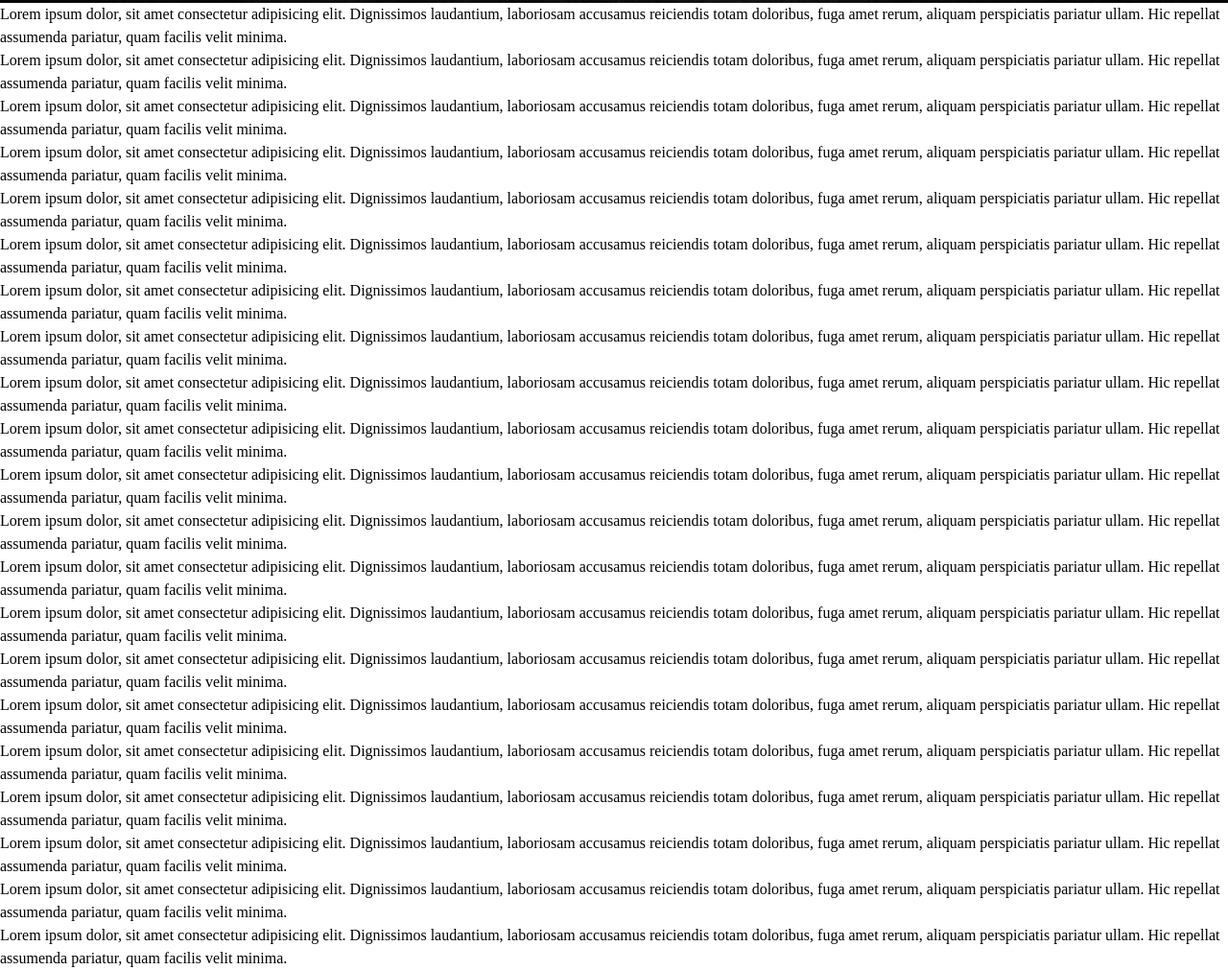
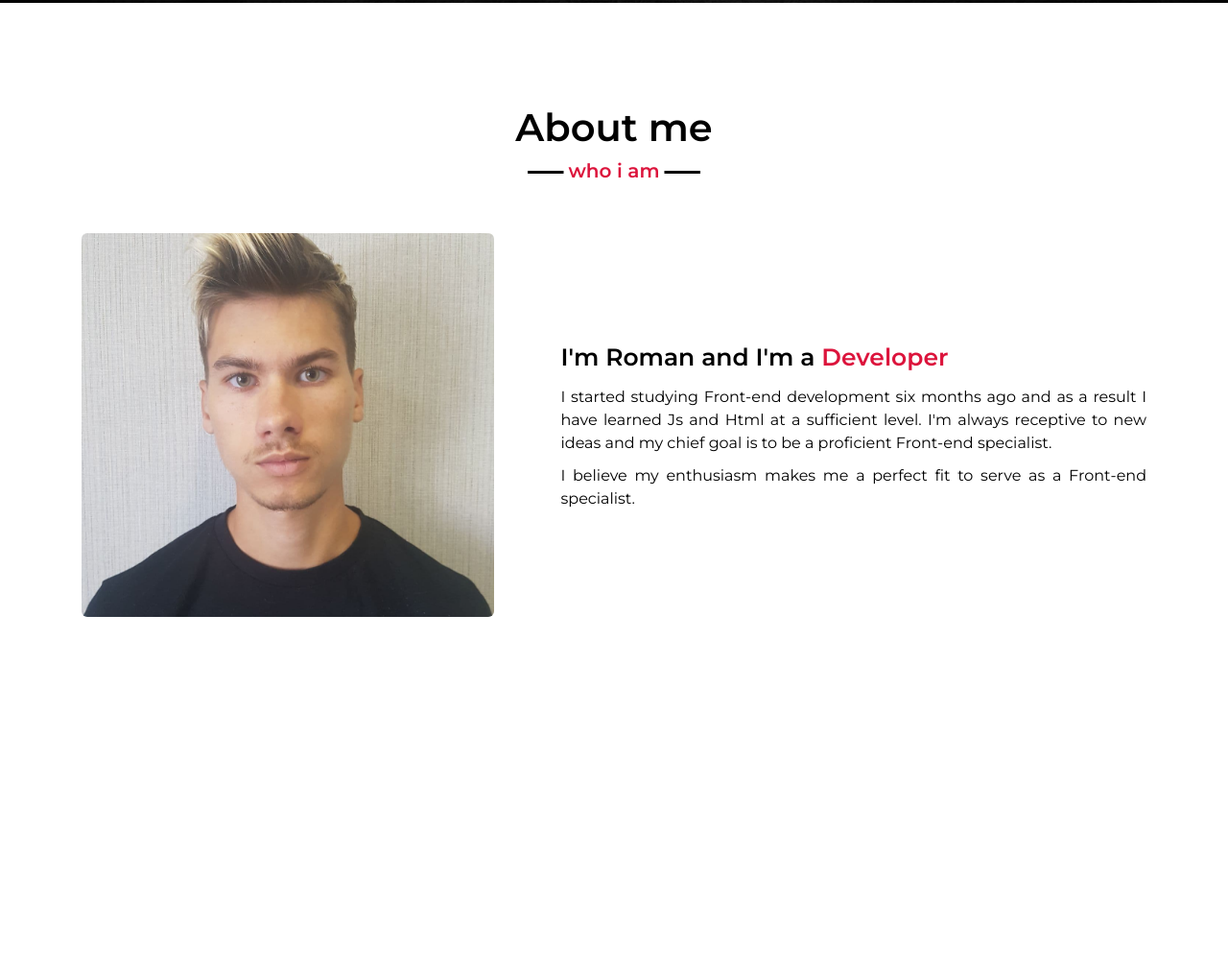
Before and after one commit to SeroffiM/SeroffiM-rsschool-cv, a plain HTML site: page index.html in a window 1280 px wide. Shown: the part 797-1808 px from the top of the page at 96% size. After the commit the page ends 1540 px from the top, so only its background shows below. Drawn offline with Linux system fonts and the light colour scheme.

Commit message:
feat: add section about me

```diff
--- a/index.html
+++ b/index.html
@@ -6,6 +6,9 @@
   <meta name="viewport" content="width=device-width, initial-scale=1.0">
   <title>Document</title>
   <link href="style.css" rel="stylesheet">
+  <link rel="preconnect" href="https://fonts.googleapis.com">
+  <link rel="preconnect" href="https://fonts.gstatic.com" crossorigin>
+  <link href="https://fonts.googleapis.com/css2?family=Montserrat:wght@300;400;500;600;700;900&display=swap" rel="stylesheet">
 </head>
 <body>
   <header class="header" id="home">
@@ -56,49 +59,29 @@
     </div>
   </header>
   <main>
-
-    <p>Lorem ipsum dolor, sit amet consectetur adipisicing elit. Dignissimos laudantium, laboriosam accusamus reiciendis totam doloribus, fuga amet rerum, aliquam perspiciatis pariatur ullam. Hic repellat assumenda pariatur, quam facilis velit minima.</p>
-
-    <p>Lorem ipsum dolor, sit amet consectetur adipisicing elit. Dignissimos laudantium, laboriosam accusamus reiciendis totam doloribus, fuga amet rerum, aliquam perspiciatis pariatur ullam. Hic repellat assumenda pariatur, quam facilis velit minima.</p>
-
-    <p>Lorem ipsum dolor, sit amet consectetur adipisicing elit. Dignissimos laudantium, laboriosam accusamus reiciendis totam doloribus, fuga amet rerum, aliquam perspiciatis pariatur ullam. Hic repellat assumenda pariatur, quam facilis velit minima.</p>
-
-    <p>Lorem ipsum dolor, sit amet consectetur adipisicing elit. Dignissimos laudantium, laboriosam accusamus reiciendis totam doloribus, fuga amet rerum, aliquam perspiciatis pariatur ullam. Hic repellat assumenda pariatur, quam facilis velit minima.</p>
-
-    <p>Lorem ipsum dolor, sit amet consectetur adipisicing elit. Dignissimos laudantium, laboriosam accusamus reiciendis totam doloribus, fuga amet rerum, aliquam perspiciatis pariatur ullam. Hic repellat assumenda pariatur, quam facilis velit minima.</p>
-
-    <p>Lorem ipsum dolor, sit amet consectetur adipisicing elit. Dignissimos laudantium, laboriosam accusamus reiciendis totam doloribus, fuga amet rerum, aliquam perspiciatis pariatur ullam. Hic repellat assumenda pariatur, quam facilis velit minima.</p>
-
-    <p>Lorem ipsum dolor, sit amet consectetur adipisicing elit. Dignissimos laudantium, laboriosam accusamus reiciendis totam doloribus, fuga amet rerum, aliquam perspiciatis pariatur ullam. Hic repellat assumenda pariatur, quam facilis velit minima.</p>
-
-    <p>Lorem ipsum dolor, sit amet consectetur adipisicing elit. Dignissimos laudantium, laboriosam accusamus reiciendis totam doloribus, fuga amet rerum, aliquam perspiciatis pariatur ullam. Hic repellat assumenda pariatur, quam facilis velit minima.</p>
-
-    <p>Lorem ipsum dolor, sit amet consectetur adipisicing elit. Dignissimos laudantium, laboriosam accusamus reiciendis totam doloribus, fuga amet rerum, aliquam perspiciatis pariatur ullam. Hic repellat assumenda pariatur, quam facilis velit minima.</p>
-
-    <p>Lorem ipsum dolor, sit amet consectetur adipisicing elit. Dignissimos laudantium, laboriosam accusamus reiciendis totam doloribus, fuga amet rerum, aliquam perspiciatis pariatur ullam. Hic repellat assumenda pariatur, quam facilis velit minima.</p>
-
-
-    <p>Lorem ipsum dolor, sit amet consectetur adipisicing elit. Dignissimos laudantium, laboriosam accusamus reiciendis totam doloribus, fuga amet rerum, aliquam perspiciatis pariatur ullam. Hic repellat assumenda pariatur, quam facilis velit minima.</p>
-
-    <p>Lorem ipsum dolor, sit amet consectetur adipisicing elit. Dignissimos laudantium, laboriosam accusamus reiciendis totam doloribus, fuga amet rerum, aliquam perspiciatis pariatur ullam. Hic repellat assumenda pariatur, quam facilis velit minima.</p>
-
-    <p>Lorem ipsum dolor, sit amet consectetur adipisicing elit. Dignissimos laudantium, laboriosam accusamus reiciendis totam doloribus, fuga amet rerum, aliquam perspiciatis pariatur ullam. Hic repellat assumenda pariatur, quam facilis velit minima.</p>
-
-    <p>Lorem ipsum dolor, sit amet consectetur adipisicing elit. Dignissimos laudantium, laboriosam accusamus reiciendis totam doloribus, fuga amet rerum, aliquam perspiciatis pariatur ullam. Hic repellat assumenda pariatur, quam facilis velit minima.</p>
-
-    <p>Lorem ipsum dolor, sit amet consectetur adipisicing elit. Dignissimos laudantium, laboriosam accusamus reiciendis totam doloribus, fuga amet rerum, aliquam perspiciatis pariatur ullam. Hic repellat assumenda pariatur, quam facilis velit minima.</p>
-
-    <p>Lorem ipsum dolor, sit amet consectetur adipisicing elit. Dignissimos laudantium, laboriosam accusamus reiciendis totam doloribus, fuga amet rerum, aliquam perspiciatis pariatur ullam. Hic repellat assumenda pariatur, quam facilis velit minima.</p>
-
-    <p>Lorem ipsum dolor, sit amet consectetur adipisicing elit. Dignissimos laudantium, laboriosam accusamus reiciendis totam doloribus, fuga amet rerum, aliquam perspiciatis pariatur ullam. Hic repellat assumenda pariatur, quam facilis velit minima.</p>
-
-
-    <p>Lorem ipsum dolor, sit amet consectetur adipisicing elit. Dignissimos laudantium, laboriosam accusamus reiciendis totam doloribus, fuga amet rerum, aliquam perspiciatis pariatur ullam. Hic repellat assumenda pariatur, quam facilis velit minima.</p>
-
-    <p>Lorem ipsum dolor, sit amet consectetur adipisicing elit. Dignissimos laudantium, laboriosam accusamus reiciendis totam doloribus, fuga amet rerum, aliquam perspiciatis pariatur ullam. Hic repellat assumenda pariatur, quam facilis velit minima.</p>
-
-    <p>Lorem ipsum dolor, sit amet consectetur adipisicing elit. Dignissimos laudantium, laboriosam accusamus reiciendis totam doloribus, fuga amet rerum, aliquam perspiciatis pariatur ullam. Hic repellat assumenda pariatur, quam facilis velit minima.</p>
-    <p>Lorem ipsum dolor, sit amet consectetur adipisicing elit. Dignissimos laudantium, laboriosam accusamus reiciendis totam doloribus, fuga amet rerum, aliquam perspiciatis pariatur ullam. Hic repellat assumenda pariatur, quam facilis velit minima.</p>
+    <section class="section about-me" id="about">
+      <div class="wrapper">
+        <h2 class="section-title">
+          About me
+        </h2>
+        <div class="about-me__content-wrapper">
+            <div class="about-me__column-left">
+              <img class="about-me__img" src="/img/my-avatar.jpg" alt="avatar">
+            </div>
+            <div class="about-me__column-right">
+              <div class="about-me__about-content">
+                <h3 class="about-me__about-content__title">I'm Roman and I'm a <span>Developer</span></h3>
+              <p class="about-me__about-content__text">
+                I started studying Front-end development six months ago and as a result I have learned Js and Html at a sufficient level. I'm always receptive to new ideas and my chief goal is to be a proficient Front-end specialist.
+              </p>
+              <p class="about-me__about-content__text">
+                I believe my enthusiasm makes me a perfect fit to serve as a Front-end specialist.
+              </p>
+              </div>
+            </div>
+        </div>
+      </div>
+    </section>
   </main>
   <script src="index.js"></script>
 </body>
--- a/style.css
+++ b/style.css
@@ -122,7 +122,7 @@ html{
   display: flex;
 }
 .header__nav-link {
-  font-family: Montserrat;
+  font-family: Montserrat,sans-serif;
   margin-left: 25px;
   transition: color .3s ease;
   font-size: 18px;
@@ -136,7 +136,7 @@ html{
 .header__logo-link{
   color: #fff;
   text-decoration: none;
-  font-family: Montserrat;
+  font-family: Montserrat,sans-serif;
   font-size: 35px;
   font-weight: 600;
 }
@@ -153,7 +153,7 @@ html{
 }
 .header__home-text{
   color: #fff;
-  font-family: Montserrat;
+  font-family: Montserrat,sans-serif;
 }
 .header__home-text-1{
   font-size: 27px;
@@ -168,6 +168,96 @@ html{
 }
 .header__home-text-3 span {
   color: var(--red-color);
+}
+
+.section {
+  padding: 100px 0;
+}
+.dark-section {
+  background: #000;
+}
+.section-title{
+  position: relative;
+  text-align: center;
+  font-size: 40px;
+  font-weight: 600;
+  font-family: Montserrat,sans-serif;
+  margin-bottom: 60px;
+  padding-bottom: 20px;
+}
+
+.section-title::before {
+  content: '';
+  position: absolute;
+  left: 50%;
+  transform: translateX(-50%);
+  bottom: 2px;
+  width: 180px;
+  height: 3px;
+  background: #000;
+}
+.section-title::after {
+  content: 'who i am';
+  position: absolute;
+  bottom: -10px;
+  left: 50%;
+  padding: 0 5px;
+  background: #fff;
+  transform: translateX(-50%);
+  font-size: 20px;
+  font-weight: 600;
+  color: var(--red-color);
+}
+.dark-section-title {
+  color: #fff;
+}
+.my-work-title::before {
+ width: 200px;
+}
+.my-work-title::after {
+  content: 'what i\'ve done';
+}
+.dark-section-title::before {
+  background: #fff;
+}
+.dark-section-title::after {
+  background: #000;
+}
+.about-me__content-wrapper{
+  display: flex;
+  justify-content: space-between;
+  align-items: center;
+}
+.about-me__column-left{
+  width: calc(45% - 70px);
+  height: 400px;
+}
+.about-me__img{
+  border-radius: 6px;
+  width: 100%;
+  height: 100%;
+  object-fit: cover;
+}
+.about-me__column-right {
+  width: 55%;
+  font-family: Montserrat,sans-serif;
+
+}
+.about-me__about-content__title{
+  font-size: 25px;
+  font-weight: 600;
+  margin-bottom: 10px;
+}
+
+.about-me__about-content__title span {
+  color: var(--red-color);
+}
+.about-me__about-content__text{
+  text-align: justify;
+  margin-bottom: 10px;
+}
+.about-me__about-content__text:last-child {
+  margin-bottom: 0;
 }
 
 @media (max-width: 950px) {
```
Also changed, not shown: img/my-avatar.jpg (added).
